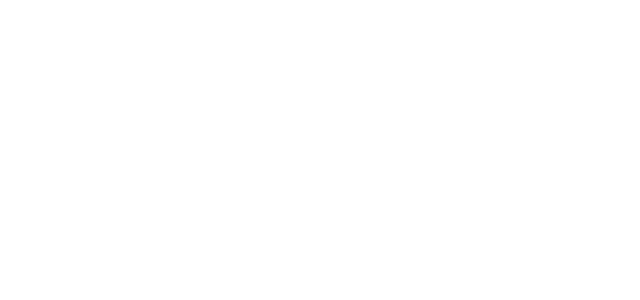
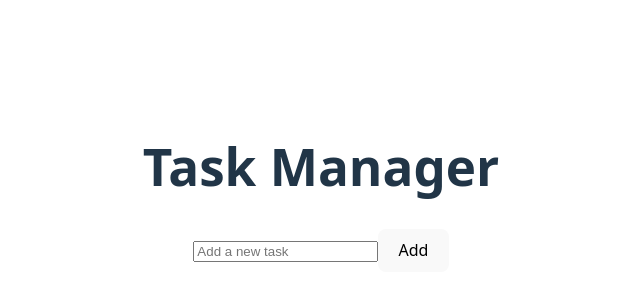
Before and after one commit to nbiladhiya/32-pbk-uts-233510384, a Vue app: page / in a window 1280 px wide. Shown: the part 212-512 px from the top of the page, without its empty margins (319-959 px from the left). Built offline with nearby package versions, Linux system fonts and the light colour scheme.

Commit message:
add task

```diff
--- a/src/App.vue
+++ b/src/App.vue
@@ -1,9 +1,26 @@
 <script setup>
+import { ref } from 'vue';
 
+const tasks = ref([]);
+const newTask = ref('');
+
+const addTask = () => {
+  if (newTask.value.trim()) {
+    tasks.value.push({
+      id: tasks.value.length + 1,
+      text: newTask.value,
+      completed: false
+    });
+    console.log(tasks.value);
+    newTask.value = '';
+  }
+};
 </script>
 
 <template>
-
+  <h1>Task Manager</h1>
+  <input type="text" v-model="newTask" @keyup.enter="addTask" placeholder="Add a new task" />
+  <button @click="addTask">Add</button>
 </template>
 
 <style scoped>
```
